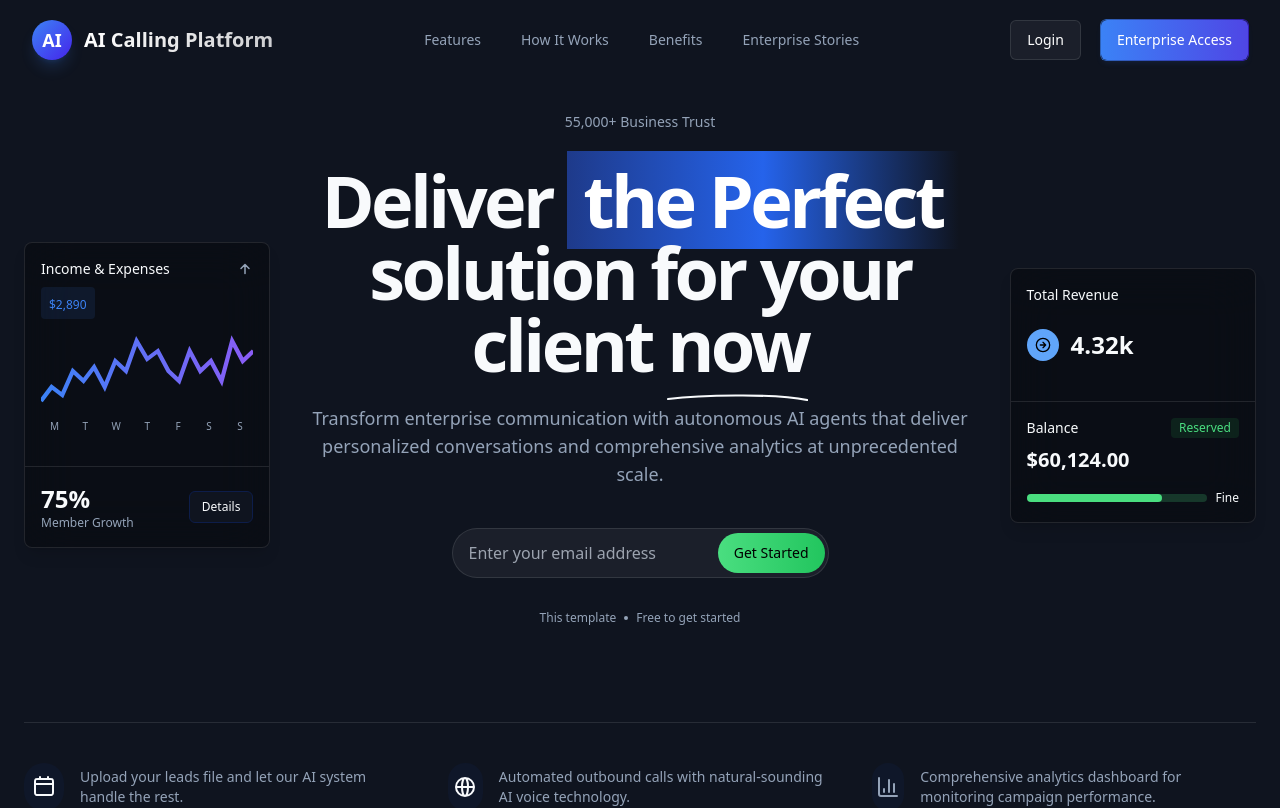
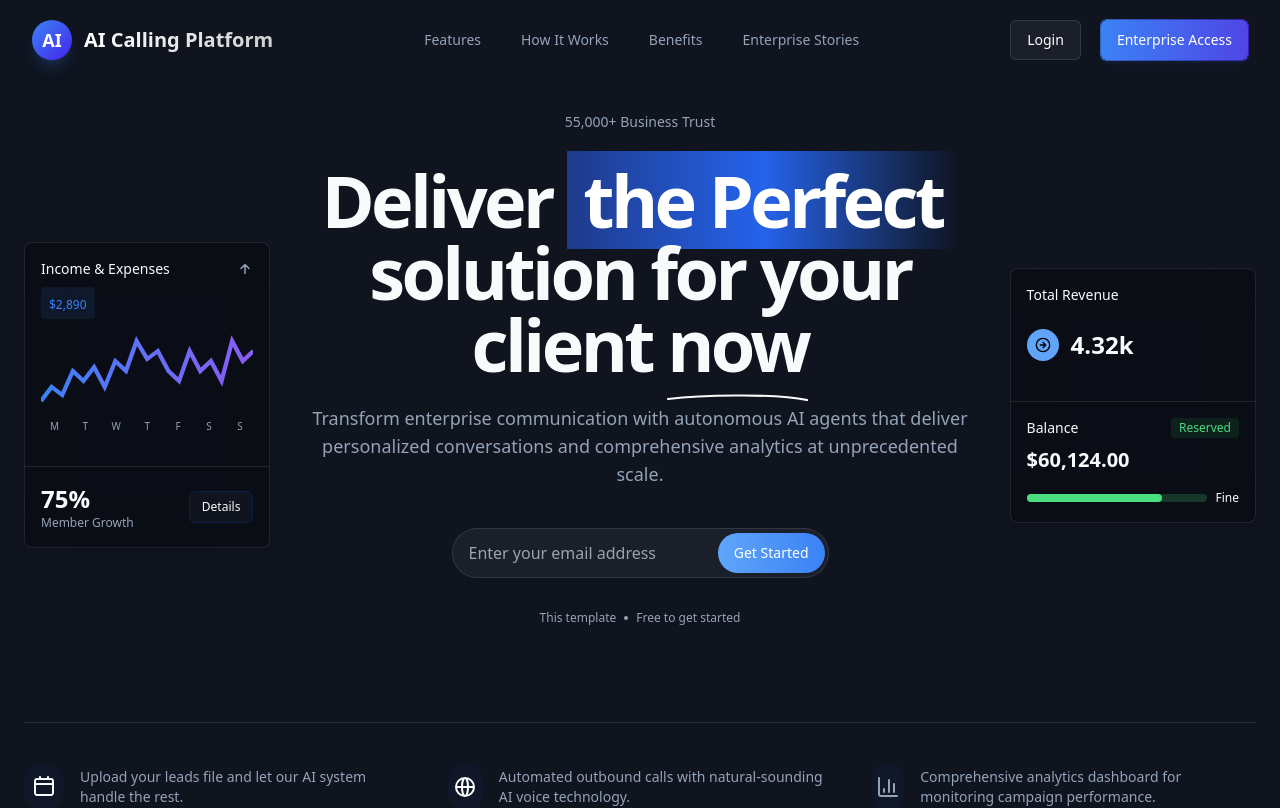
Before and after one commit to Arsalanbashir831/ai-calling-automator, a React (Vite) app: page / in a window 1280 px wide. Shown: the top 808 px of the page. Built offline with nearby package versions, Linux system fonts and the light colour scheme.

Commit message:
Visual edit in Lovable
Edited UI in Lovable

```diff
--- a/src/components/HeroSection.tsx
+++ b/src/components/HeroSection.tsx
@@ -88,7 +88,7 @@ const HeroSection = () => {
             <div className="flex flex-col sm:flex-row justify-center items-center gap-4 pt-4">
               <div className="relative flex items-center w-full sm:w-auto max-w-md">
                 <input type="email" placeholder="Enter your email address" className="w-full px-4 py-3 rounded-full bg-white/5 border border-white/10 focus:outline-none focus:ring-2 focus:ring-primary/50 pr-32" />
-                <Button className="absolute right-1 h-10 rounded-full bg-gradient-to-r from-green-400 to-green-500 hover:from-green-500 hover:to-green-600 text-black font-medium">
+                <Button className="absolute right-1 h-10 rounded-full bg-gradient-to-r from-blue-400 to-blue-500 hover:from-blue-500 hover:to-blue-600 text-white font-medium">
                   Get Started
                 </Button>
               </div>
```
